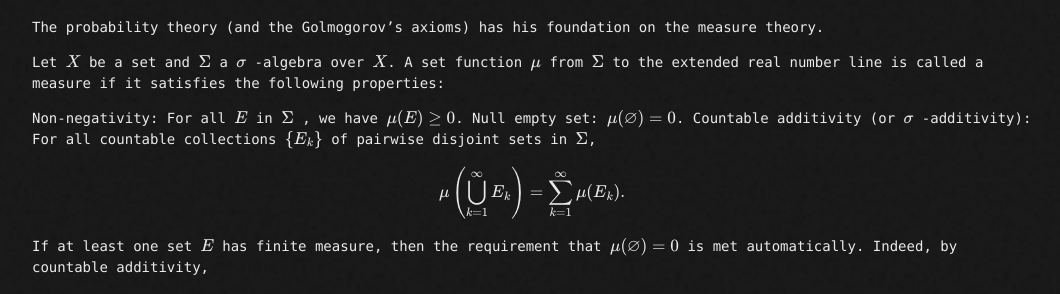
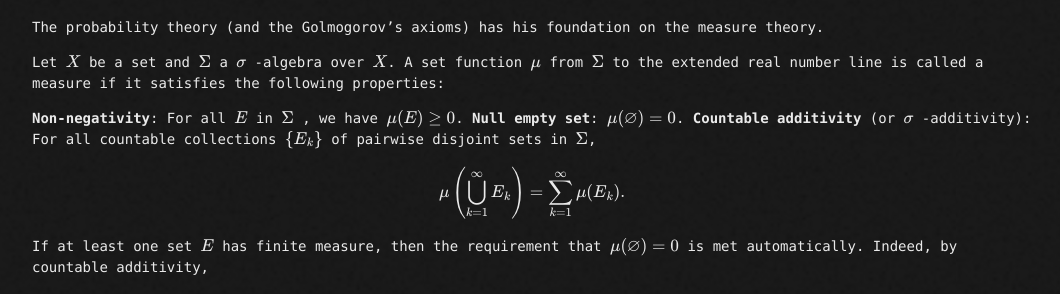
Before and after one commit to Videars/Statistics, a Jekyll site: the page built from Week4/Research.md, in a window 1280 px wide and 900 px high, scrolled down 1640 px. Shown: the part 404-698 px from the top of the window, without its empty margins (108-1168 px from the left). Built offline with Jekyll 4.4.1, drawn with Linux system fonts in a browser that asks for light colours; our own code applies the rules of GitHub Pages for plain Markdown files; formulas are drawn with MathJax 3; part of the change alters nothing that is shown.

```diff
--- a/Week4/Research.md
+++ b/Week4/Research.md
@@ -70,9 +70,9 @@ The probability theory (and the Golmogorov's axioms) has his foundation on the m
 
 Let $X$ be a set and $\Sigma$  a $\sigma$ -algebra over $X$. A set function $\mu$  from $\Sigma$  to the extended real number line is called a measure if it satisfies the following properties:
 
-Non-negativity: For all $E$ in $\Sigma$ , we have $\mu (E)\geq 0$.
-Null empty set: $\mu (\varnothing )=0$.
-Countable additivity (or $\sigma$ -additivity): For all countable collections $ \\{ E_{k}\\} $ of pairwise disjoint sets in $\Sigma$,
+**Non-negativity**: For all $E$ in $\Sigma$ , we have $\mu (E)\geq 0$.
+**Null empty set**: $\mu (\varnothing )=0$.
+**Countable additivity** (or $\sigma$ -additivity): For all countable collections $\\{ E_{k}\\}$ of pairwise disjoint sets in $\Sigma$,
 
 $$\mu \left(\bigcup_{k=1}^{\infty }E_{k}\right)=\sum_{k=1}^{\infty }\mu (E_{k}).$$
 
```
